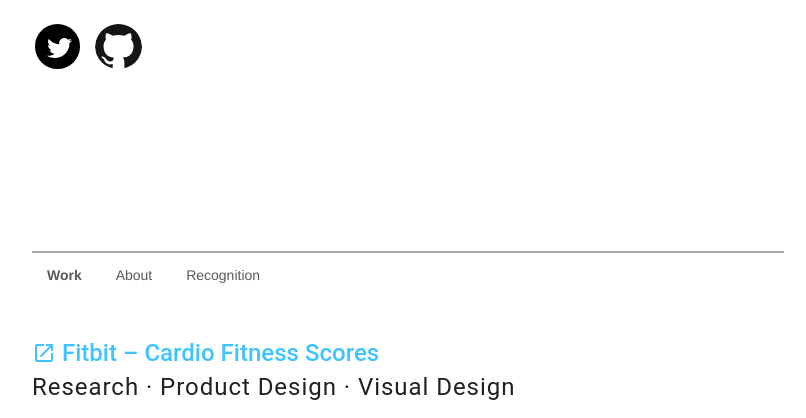
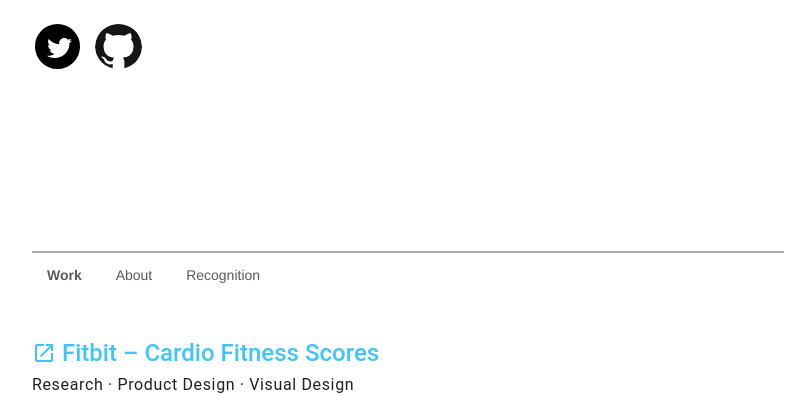
Before and after one commit to alancmclean/alancmclean, a website: page index.html in a window 1280 px wide. Shown: the part 461-879 px from the top of the page, without its empty margins (232-1038 px from the left). Drawn offline with Linux system fonts and the light colour scheme.

Commit message:
tweaking type again

```diff
--- a/css/site.css
+++ b/css/site.css
@@ -25,11 +25,11 @@
 	}
 
 .work-tags{
-	margin: .25em 0 1em;
+	margin: .25em 0 1.5em;
 	/*text-transform: uppercase;*/
 	font-weight:400;
 	/*line-height:.5em;*/
-	font-size: 3vh;
+	font-size: 2vh;
 
 }
 .work-item{
```
